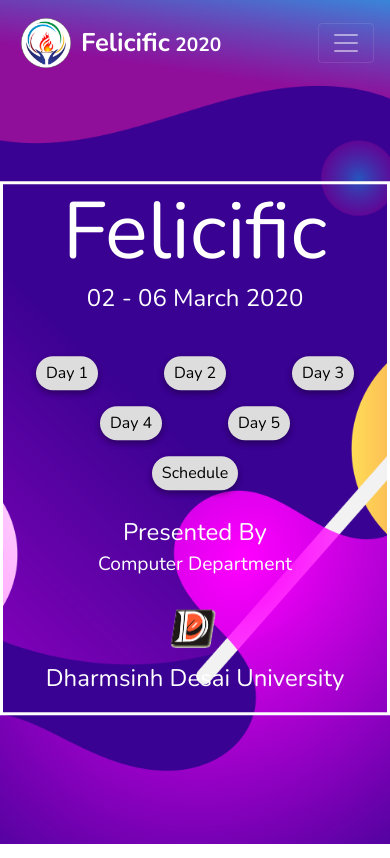
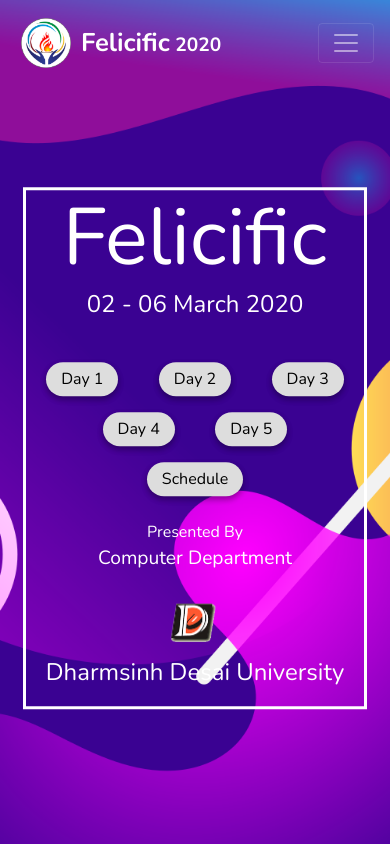
Before and after one commit to tvr8866/webfelicific2020, a plain HTML site: page index.html in a window 390 px wide. Drawn offline with nearby package versions, Linux system fonts and the light colour scheme.

Commit message:
index page
minor adjustment of fontsize

```diff
--- a/css/main.css
+++ b/css/main.css
@@ -55,7 +55,7 @@
     transform: translateY(-3px);
   }
 #f-heading{
-    font-size: 9.5vw;font-weight: 500;
+    font-size: 8.5vw;font-weight: 500;
     margin-bottom: 0px;
 }
 #f-date{
@@ -86,7 +86,7 @@
     }
 
     .f-button button{
-       padding: 5px 10px;
+       padding: 5px 15px;
     }
     #f-heading{
         font-size: 5em;
--- a/index.html
+++ b/index.html
@@ -54,7 +54,7 @@
             <div class="row nunito " >
                 <div class="col-md-2">&nbsp;</div>
                 <div  class="col-md-9 col-lg-8 col-12 pl-md-4 pr-md-4">
-                    <div class="row" style="border: 3px solid white;color:white">
+                    <div class="row ml-2 mr-2" style="border: 3px solid white;color:white" >
                         <div class="col-12"><h1 id="f-heading">Felicific</h1></div>
                         <div class="col-12"><p id="f-date">02 - 06 March 2020</p></div>
                         <div class="col-12">
@@ -84,7 +84,7 @@
                             </div>
                         </div>
                         <div class="col-12 mt-4">
-                            <p style="font-size: 1.5em;margin-bottom:0px">Presented By</p>
+                            <p style="font-size: 1em;margin-bottom:0px">Presented By</p>
                             <p style="font-size: 1.2em;">Computer Department</p>
                             <img src="./images/ddulogo.png" alt="ddu logo" style="width: 80px;">
                             <p style="font-size: 1.5em;">Dharmsinh Desai University</p>
```
